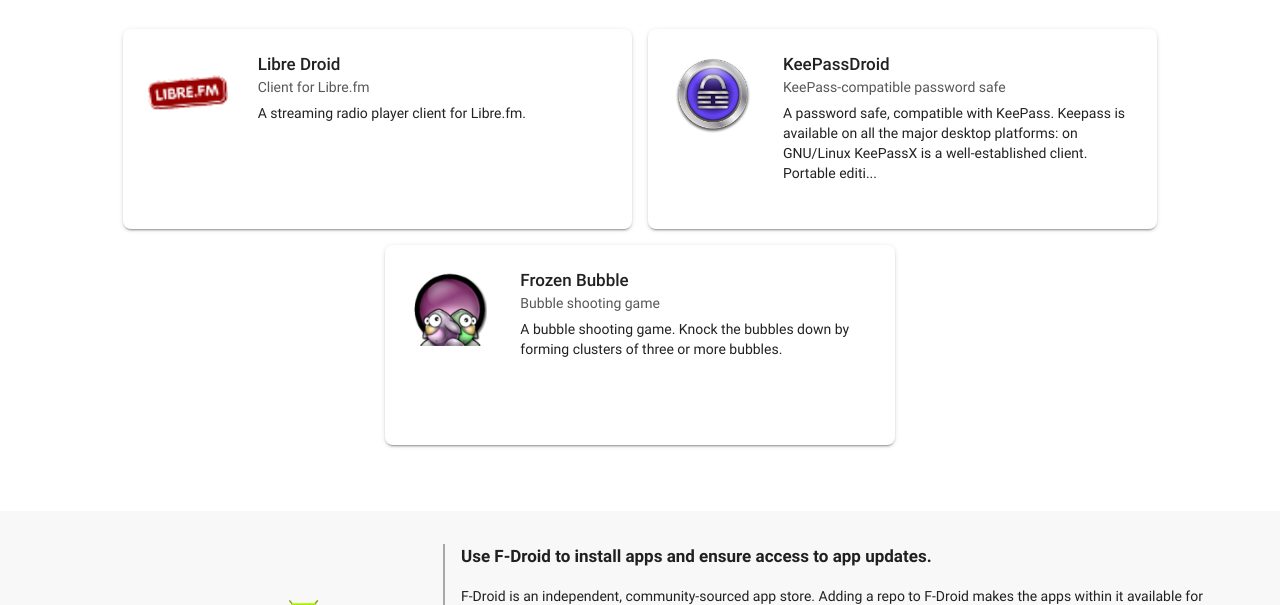
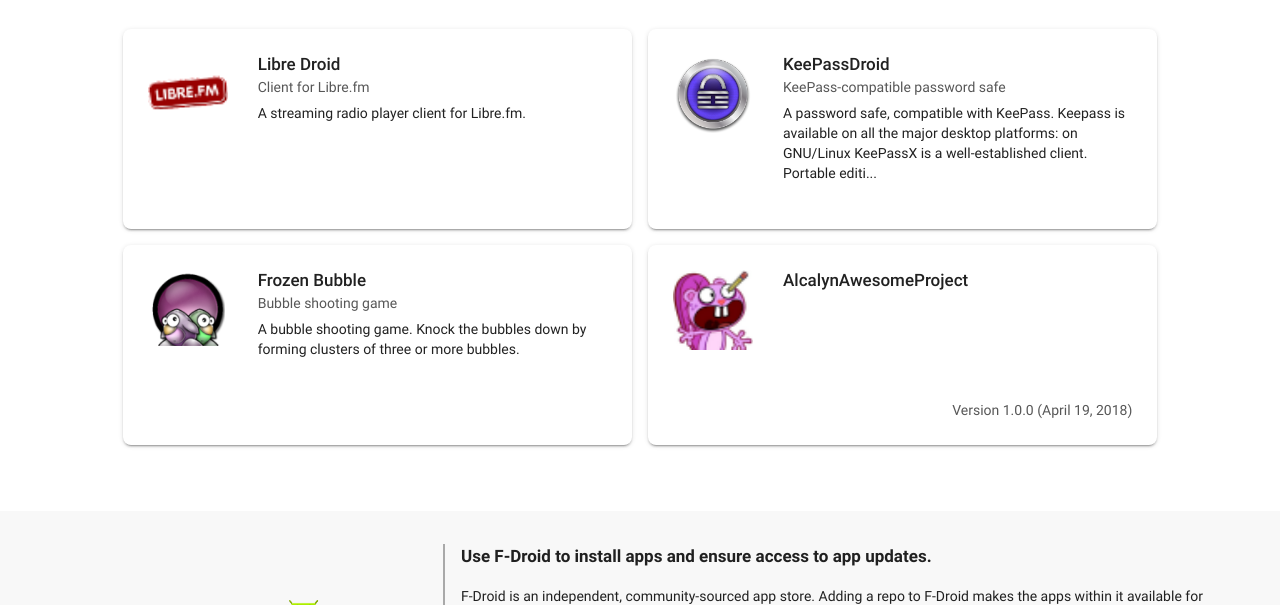
Before and after one commit to vaginessa/test-fdroid-data, a plain HTML site: page fdroid/repo/index.html in a window 1280 px wide. Shown: the part 195-800 px from the top of the page. Drawn offline with Linux system fonts and the light colour scheme.

Commit message:
fdroidserver git-mirror

```diff
--- a/fdroid/repo/index.html
+++ b/fdroid/repo/index.html
@@ -135,6 +135,31 @@
 
 
 
+
+
+<div class="rm-app-card rm-app-card--no-hover mdl-cell mdl-cell--6-col
+			mdl-card mdl-shadow--2dp mdl-color--white"
+	 >
+
+	<div class="rm-app-card-left"
+		style="background-image: url(icons-640/exp.host.awesomeproject.1.png)">
+	</div>
+	<div class="rm-app-card-right">
+		<div class="rm-app-card-title">AlcalynAwesomeProject</div>
+		<div class="rm-app-card-summary"></div>
+		<div class="rm-app-card-description"></div>
+
+
+		<div class="rm-app-card-updated">
+			Version 1.0.0 (April 19, 2018)
+		</div>
+
+	</div>
+
+</div>
+
+
+
 		</section>
 		<footer class="mdl-mega-footer" id="f-droid">
 			<div class="mdl-mega-footer__top-section mdl-grid">
```
Also changed, not shown: fdroid/repo/index-v1.json (+1 -1 lines), fdroid/repo/index.xml (+1 -1 lines), fdroid/repo/icons-120/exp.host.awesomeproject.1.png (added), fdroid/repo/icons-160/exp.host.awesomeproject.1.png (added), fdroid/repo/icons-240/exp.host.awesomeproject.1.png (added), fdroid/repo/icons-320/exp.host.awesomeproject.1.png (added), fdroid/repo/icons-480/exp.host.awesomeproject.1.png (added), fdroid/repo/icons-640/exp.host.awesomeproject.1.png (added), fdroid/repo/icons/exp.host.awesomeproject.1.png (added), 3 other files.
